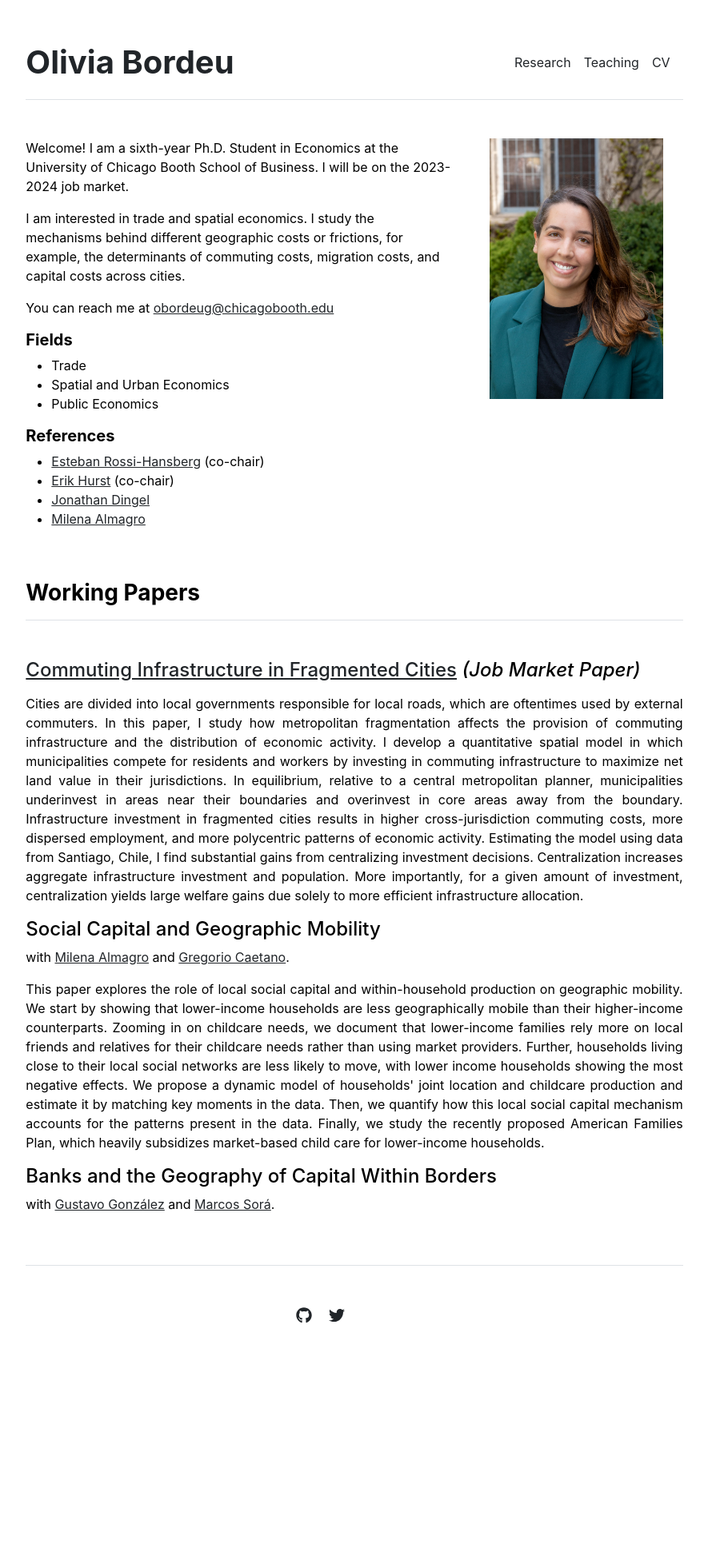
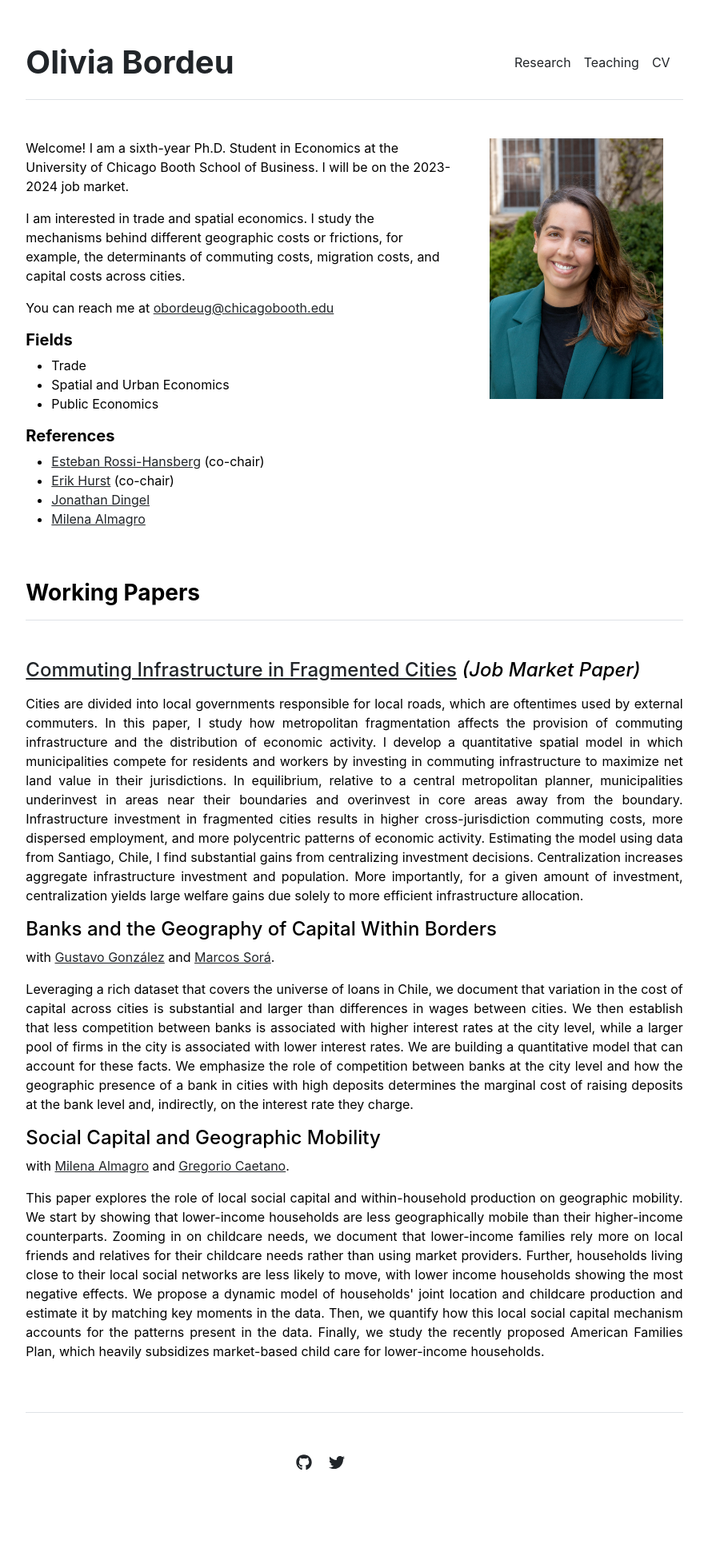
Before and after one commit to obordeu/obordeu.github.io, a Jekyll site: the page built from index.md, in a window 1280 px wide. Shown: the whole page at 80% size, without its empty margins (197-1082 px from the left). Built offline with Jekyll 4.4.1, drawn with Linux system fonts in a browser that asks for light colours; before the commit the page ends 1757 px from its top, so only the background shows below that.

Commit message:
Update abstract of geography of capital

```diff
--- a/_data/research.yml
+++ b/_data/research.yml
@@ -1,4 +1,4 @@
 index:
 - {name: '<a href="https://www.oliviabordeu.com/papers/fragmented_cities_obordeu.pdf">Commuting Infrastructure in Fragmented Cities</a> <em>(Job Market Paper)</em>', coauthors: '', coathors_website: '', summary: 'Cities are divided into local governments responsible for local roads, which are oftentimes used by external commuters. In this paper, I study how metropolitan fragmentation affects the provision of commuting infrastructure and the distribution of economic activity. I develop a quantitative spatial model in which municipalities compete for residents and workers by investing in commuting infrastructure to maximize net land value in their jurisdictions. In equilibrium, relative to a central metropolitan planner, municipalities underinvest in areas near their boundaries and overinvest in core areas away from the boundary. Infrastructure investment in fragmented cities results in higher cross-jurisdiction commuting costs, more dispersed employment, and more polycentric patterns of economic activity. Estimating the model using data from Santiago, Chile, I find substantial gains from centralizing investment decisions. Centralization increases aggregate infrastructure investment and population. More importantly, for a given amount of investment, centralization yields large welfare gains due solely to more efficient infrastructure allocation.' }
+- {name: 'Banks and the Geography of Capital Within Borders', coauthors: [{name: 'Gustavo González', website: 'https://sites.google.com/view/gustavo-gonzalez', del: ' and '},{name: 'Marcos Sorá', website: 'https://www.marcossora.com/', del: '.'}], summary: 'Leveraging a rich dataset that covers the universe of loans in Chile, we document that variation in the cost of capital across cities is substantial and larger than differences in wages between cities. We then establish that less competition between banks is associated with higher interest rates at the city level, while a larger pool of firms in the city is associated with lower interest rates. We are building a quantitative model that can account for these facts. We emphasize the role of competition between banks at the city level and how the geographic presence of a bank in cities with high deposits determines the marginal cost of raising deposits at the bank level and, indirectly, on the interest rate they charge.'}
 - {name: 'Social Capital and Geographic Mobility', coauthors: [{name: 'Milena Almagro', website: 'https://www.milena-almagro.com/', del: ' and '},{name: 'Gregorio Caetano', website: 'http://www.gregoriocaetano.net/', del: '.'}], summary: "This paper explores the role of local social capital and within-household production on geographic mobility. We start by showing that lower-income households are less geographically mobile than their higher-income counterparts. Zooming in on childcare needs, we document that lower-income families rely more on local friends and relatives for their childcare needs rather than using market providers. Further, households living close to their local social networks are less likely to move, with lower income households showing the most negative effects. We propose a dynamic model of households' joint location and childcare production and estimate it by matching key moments in the data. Then, we quantify how this local social capital mechanism accounts for the patterns present in the data. Finally, we study the recently proposed American Families Plan, which heavily subsidizes market-based child care for lower-income households."}
-- {name: 'Banks and the Geography of Capital Within Borders', coauthors: [{name: 'Gustavo González', website: 'https://sites.google.com/view/gustavo-gonzalez', del: ' and '},{name: 'Marcos Sorá', website: 'https://www.marcossora.com/', del: '.'}], summary: ''}
```
